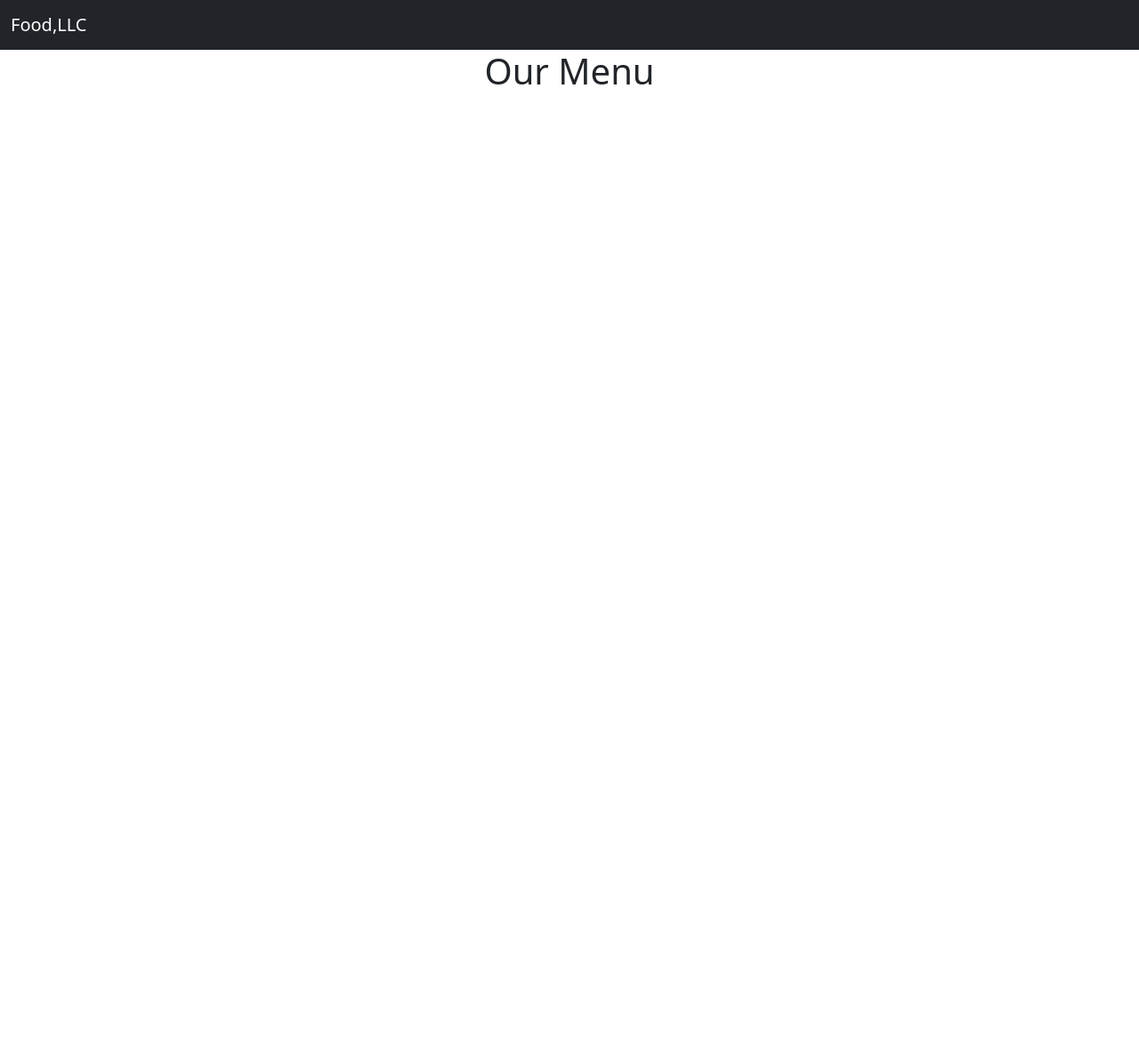
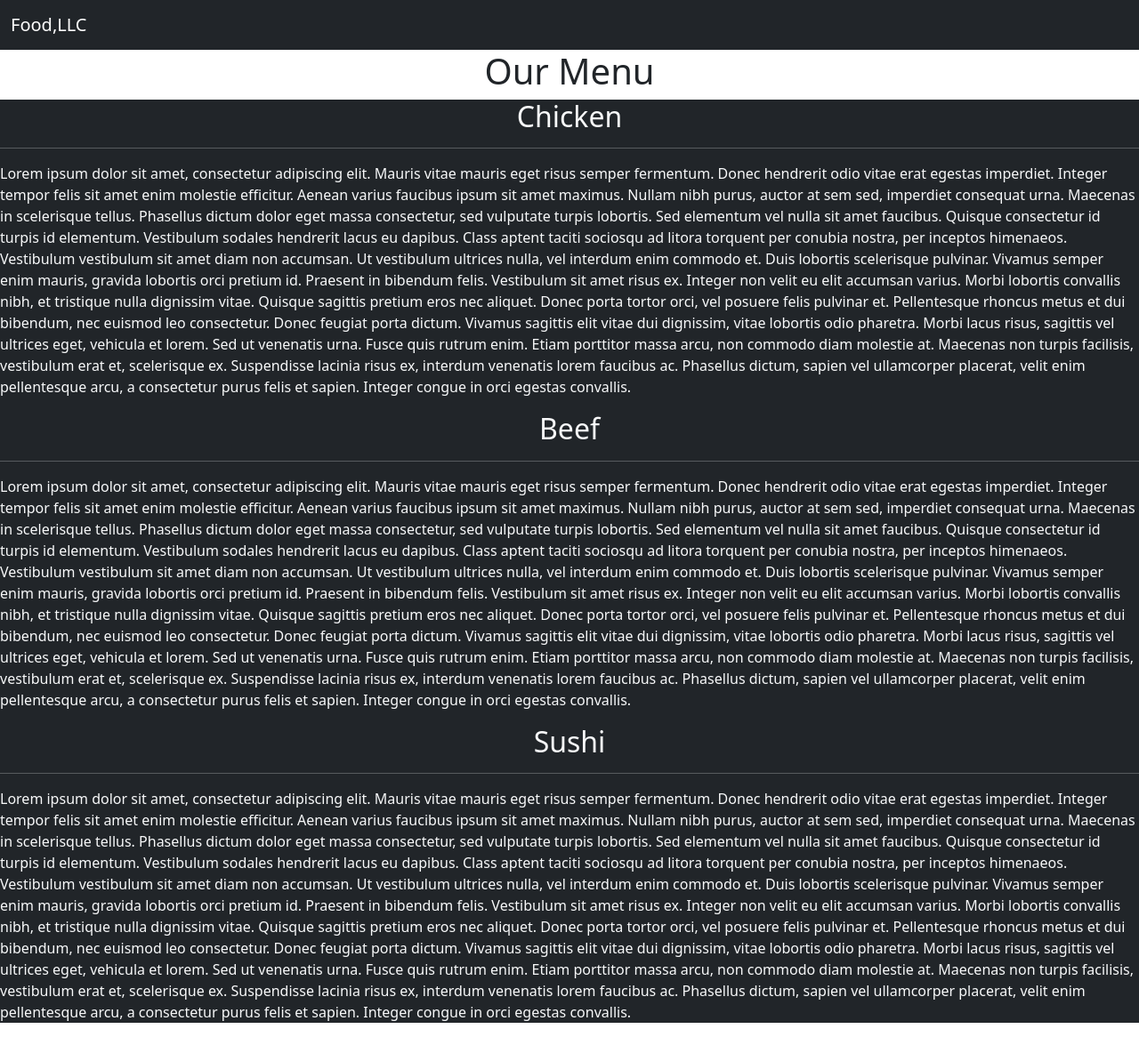
Before and after one commit to Beimnet27/Mod3_Solution, a plain HTML site: page index.html in a window 1280 px wide. Shown: the whole page at 89% size. Before the commit the page ends 800 px from the top, so only its background shows below. Drawn offline with nearby package versions, Linux system fonts and the light colour scheme.

Commit message:
designing the contents

```diff
--- a/index.html
+++ b/index.html
@@ -19,10 +19,10 @@
             <ul class="navbar-nav ms-auto d-block d-md-none text-center">
               <li class="nav-item">
                 <a class="nav-link active" aria-current="page" href="#">Chicken</a>
-              </li>
+              </li><hr class="text-light">
               <li class="nav-item">
                 <a class="nav-link" href="#">Beef</a>
-              </li>
+              </li><hr class="text-light">
               <li class="nav-item">
                 <a class="nav-link" href="#">Sushi
                 </a>
@@ -33,6 +33,29 @@
       </nav>
       <div class="text-center">
         <h1>Our Menu</h1>
+        <div class="col-xs-12 text-start bg-dark text-light" id="list">
+            <h2 class="text-center">Chicken</h2>
+            <hr>
+            <p> Lorem ipsum dolor sit amet, consectetur adipiscing elit. Mauris vitae mauris eget risus semper fermentum. Donec hendrerit odio vitae erat egestas imperdiet. Integer tempor felis sit amet enim molestie efficitur. Aenean varius faucibus ipsum sit amet maximus. Nullam nibh purus, auctor at sem sed, imperdiet consequat urna. Maecenas in scelerisque tellus. Phasellus dictum dolor eget massa consectetur, sed vulputate turpis lobortis. Sed elementum vel nulla sit amet faucibus. Quisque consectetur id turpis id elementum. Vestibulum sodales hendrerit lacus eu dapibus. Class aptent taciti sociosqu ad litora torquent per conubia nostra, per inceptos himenaeos. Vestibulum vestibulum sit amet diam non accumsan. Ut vestibulum ultrices nulla, vel interdum enim commodo et. Duis lobortis scelerisque pulvinar. Vivamus semper enim mauris, gravida lobortis orci pretium id. Praesent in bibendum felis.
+
+                Vestibulum sit amet risus ex. Integer non velit eu elit accumsan varius. Morbi lobortis convallis nibh, et tristique nulla dignissim vitae. Quisque sagittis pretium eros nec aliquet. Donec porta tortor orci, vel posuere felis pulvinar et. Pellentesque rhoncus metus et dui bibendum, nec euismod leo consectetur. Donec feugiat porta dictum. Vivamus sagittis elit vitae dui dignissim, vitae lobortis odio pharetra.
+
+                Morbi lacus risus, sagittis vel ultrices eget, vehicula et lorem. Sed ut venenatis urna. Fusce quis rutrum enim. Etiam porttitor massa arcu, non commodo diam molestie at. Maecenas non turpis facilisis, vestibulum erat et, scelerisque ex. Suspendisse lacinia risus ex, interdum venenatis lorem faucibus ac. Phasellus dictum, sapien vel ullamcorper placerat, velit enim pellentesque arcu, a consectetur purus felis et sapien. Integer congue in orci egestas convallis. </p>
+                <h2 class="text-center">Beef</h2>
+                <hr>
+                <p> Lorem ipsum dolor sit amet, consectetur adipiscing elit. Mauris vitae mauris eget risus semper fermentum. Donec hendrerit odio vitae erat egestas imperdiet. Integer tempor felis sit amet enim molestie efficitur. Aenean varius faucibus ipsum sit amet maximus. Nullam nibh purus, auctor at sem sed, imperdiet consequat urna. Maecenas in scelerisque tellus. Phasellus dictum dolor eget massa consectetur, sed vulputate turpis lobortis. Sed elementum vel nulla sit amet faucibus. Quisque consectetur id turpis id elementum. Vestibulum sodales hendrerit lacus eu dapibus. Class aptent taciti sociosqu ad litora torquent per conubia nostra, per inceptos himenaeos. Vestibulum vestibulum sit amet diam non accumsan. Ut vestibulum ultrices nulla, vel interdum enim commodo et. Duis lobortis scelerisque pulvinar. Vivamus semper enim mauris, gravida lobortis orci pretium id. Praesent in bibendum felis.
+
+                    Vestibulum sit amet risus ex. Integer non velit eu elit accumsan varius. Morbi lobortis convallis nibh, et tristique nulla dignissim vitae. Quisque sagittis pretium eros nec aliquet. Donec porta tortor orci, vel posuere felis pulvinar et. Pellentesque rhoncus metus et dui bibendum, nec euismod leo consectetur. Donec feugiat porta dictum. Vivamus sagittis elit vitae dui dignissim, vitae lobortis odio pharetra.
+
+                    Morbi lacus risus, sagittis vel ultrices eget, vehicula et lorem. Sed ut venenatis urna. Fusce quis rutrum enim. Etiam porttitor massa arcu, non commodo diam molestie at. Maecenas non turpis facilisis, vestibulum erat et, scelerisque ex. Suspendisse lacinia risus ex, interdum venenatis lorem faucibus ac. Phasellus dictum, sapien vel ullamcorper placerat, velit enim pellentesque arcu, a consectetur purus felis et sapien. Integer congue in orci egestas convallis. </p>
+            <h2 class="text-center">Sushi</h2>
+            <hr>
+            <p> Lorem ipsum dolor sit amet, consectetur adipiscing elit. Mauris vitae mauris eget risus semper fermentum. Donec hendrerit odio vitae erat egestas imperdiet. Integer tempor felis sit amet enim molestie efficitur. Aenean varius faucibus ipsum sit amet maximus. Nullam nibh purus, auctor at sem sed, imperdiet consequat urna. Maecenas in scelerisque tellus. Phasellus dictum dolor eget massa consectetur, sed vulputate turpis lobortis. Sed elementum vel nulla sit amet faucibus. Quisque consectetur id turpis id elementum. Vestibulum sodales hendrerit lacus eu dapibus. Class aptent taciti sociosqu ad litora torquent per conubia nostra, per inceptos himenaeos. Vestibulum vestibulum sit amet diam non accumsan. Ut vestibulum ultrices nulla, vel interdum enim commodo et. Duis lobortis scelerisque pulvinar. Vivamus semper enim mauris, gravida lobortis orci pretium id. Praesent in bibendum felis.
+
+                Vestibulum sit amet risus ex. Integer non velit eu elit accumsan varius. Morbi lobortis convallis nibh, et tristique nulla dignissim vitae. Quisque sagittis pretium eros nec aliquet. Donec porta tortor orci, vel posuere felis pulvinar et. Pellentesque rhoncus metus et dui bibendum, nec euismod leo consectetur. Donec feugiat porta dictum. Vivamus sagittis elit vitae dui dignissim, vitae lobortis odio pharetra.
+
+                Morbi lacus risus, sagittis vel ultrices eget, vehicula et lorem. Sed ut venenatis urna. Fusce quis rutrum enim. Etiam porttitor massa arcu, non commodo diam molestie at. Maecenas non turpis facilisis, vestibulum erat et, scelerisque ex. Suspendisse lacinia risus ex, interdum venenatis lorem faucibus ac. Phasellus dictum, sapien vel ullamcorper placerat, velit enim pellentesque arcu, a consectetur purus felis et sapien. Integer congue in orci egestas convallis. </p>
+        </div>
       </div>
 
 
```
